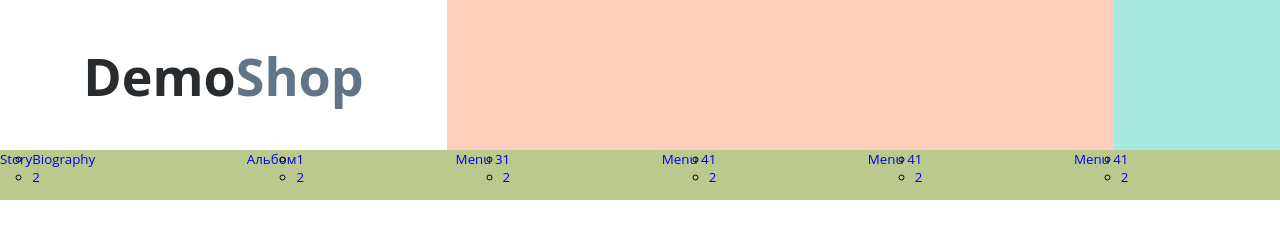
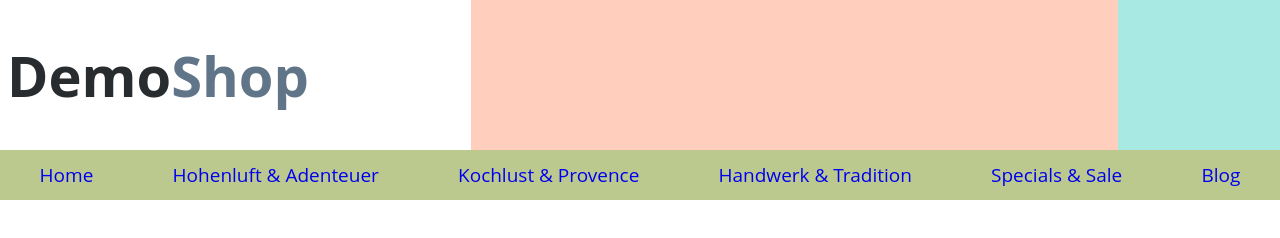
Before and after one commit to IvankivRLCoder/test_store, a plain HTML site: page index.html in a window 1280 px wide. Drawn offline with Linux system fonts and the light colour scheme.

Commit message:
Add navigator text

```diff
--- a/index.html
+++ b/index.html
@@ -33,47 +33,46 @@
 <div class="navigator">
     <ul class="navigator_menu">
         <li class="navigator_menu_item">
-            <a href="#">Story</a>
+            <a href="#">Home</a>
             <ul class="dropdown">
                 <li><a href="#" class="navigating">Biography</a></li>
                 <li><a href="#" class="navigating">2</a></li>
             </ul>
         </li>
         <li class="navigator_menu_item">
-            <a href="#">Альбом</a>
+            <a href="#">Hohenluft & Adenteuer</a>
             <ul class="dropdown">
                 <li><a href="#" class="navigating">1</a></li>
                 <li><a href="#" class="navigating">2</a></li>
             </ul>
         </li>
         <li class="navigator_menu_item">
-            <a href="#">Menu 3</a>
+            <a href="#">Kochlust & Provence</a>
             <ul class="dropdown">
                 <li><a href="#" class="navigating">1</a></li>
                 <li><a href="#" class="navigating">2</a></li>
             </ul>
         </li>
         <li class="navigator_menu_item">
-        <a href="#">Menu 4</a>
+        <a href="#">Handwerk & Tradition</a>
         <ul class="dropdown">
             <li><a href="#" class="navigating">1</a></li>
             <li><a href="#" class="navigating">2</a></li>
         </ul>
         <li class="navigator_menu_item">
-            <a href="#">Menu 4</a>
+            <a href="#">Specials & Sale</a>
             <ul class="dropdown">
                 <li><a href="#" class="navigating">1</a></li>
                 <li><a href="#" class="navigating">2</a></li>
             </ul>
         </li>
         <li class="navigator_menu_item">
-            <a href="#">Menu 4</a>
+            <a href="#">Blog</a>
             <ul class="dropdown">
                 <li><a href="#" class="navigating">1</a></li>
                 <li><a href="#" class="navigating">2</a></li>
             </ul>
         </li>
-    </li>
     </ul>
 </div>
 <!--NAVIGATOR END-->
--- a/style/app.css
+++ b/style/app.css
@@ -1,5 +1,5 @@
 body {
-    font-family: 'Open Sans', sans-serif;
+    font-family: 'Open Sans', Open Sans;
     margin: 0;
     display: -webkit-box;
     display: -webkit-flex;
@@ -15,6 +15,7 @@ body {
 a {
     outline: none;
     text-decoration: none;
+    display: block;
 }
 ul {
     margin: 0;
@@ -55,11 +56,12 @@ ul {
     display: -webkit-flex;
     display: -ms-flexbox;
     display: flex;
-    align-items: center;
+    align-items: flex-start;
     justify-content: center;
     flex-direction: column;
+    padding-left: 7px;
     width: 100%;
-    font-size: 26px;
+    font-size: 28px;
 }
 .logo_content_fst{
     display: -webkit-box;
@@ -109,13 +111,23 @@ ul {
     min-height: 50px;
     height: 50px;
     flex-grow: 1;
+    font-size: 19px;
     background-color: rgba(141, 166, 70, 0.37);
+}
+.navigator .dropdown {
+    z-index: 3;
+    position: absolute;
+    top: 100%;
+    width: 119px;
+    background-color: white;
+    display: none;
 }
 .navigator_menu{
     display: -webkit-box;
     display: -webkit-flex;
     display: -ms-flexbox;
     display: flex;
+    align-items: center;
     flex-direction: row;
     min-height: 50px;
     height: 50px;
@@ -127,6 +139,7 @@ ul {
     display: -webkit-flex;
     display: -ms-flexbox;
     display: flex;
+    justify-content: center;
     flex-direction: row;
     flex-grow: 1;
 }
```
